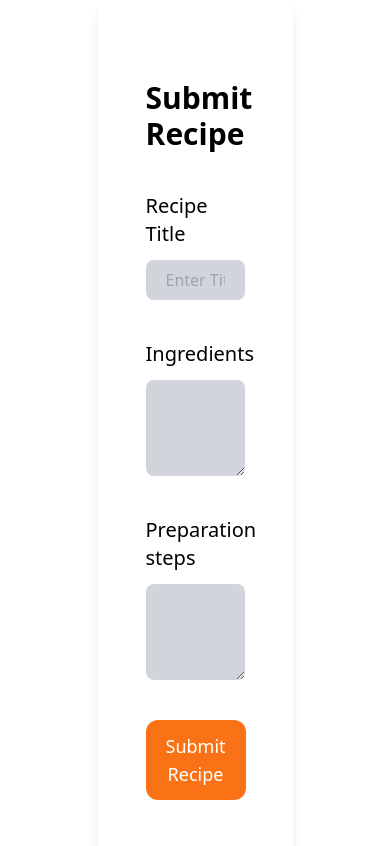
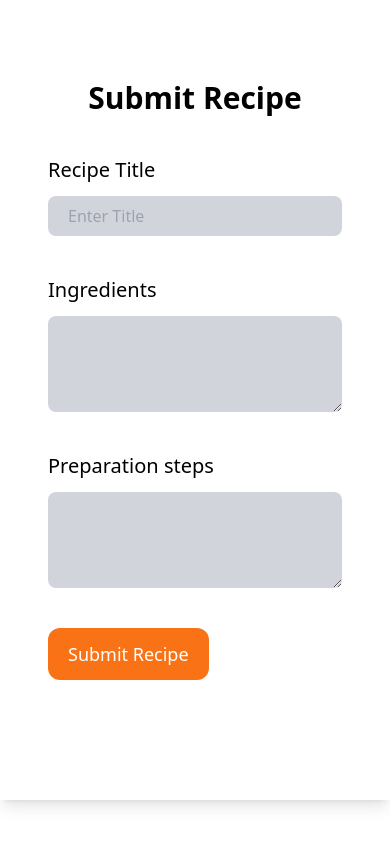
Before and after one commit to niobed96/alx-fe-reactjs, a React (Vite) app in the folder recipe-sharing-platform/: page /add-recipe in a window 390 px wide. Shown: the top 846 px of the page. Built offline with nearby package versions, Linux system fonts and the light colour scheme.

Commit message:
updating add recipe component

```diff
--- a/recipe-sharing-platform/src/components/AddRecipeForm.jsx
+++ b/recipe-sharing-platform/src/components/AddRecipeForm.jsx
@@ -8,7 +8,7 @@ function AddRecipeForm() {
   //error state
   const [error, setError] = useState({});
   //Handle form
-  const handleForm = (e) => {
+  const handleSubmit = (e) => {
     e.preventDefault();
     const newErrors = {};
     if (!title) {
@@ -46,8 +46,8 @@ function AddRecipeForm() {
   return (
     <>
       <div>
-        <div className="m-20 items-center justify-center w-1/2 m-auto">
-          <form onSubmit={handleForm} className="p-12 shadow-lg py-20">
+        <div className="m-20 items-center justify-center sm:w-1/3 md:w-1/2  m-auto">
+          <form onSubmit={handleSubmit} className="p-12 shadow-lg py-20">
             <h1 className="text-3xl text-center font-bold mb-10">
               Submit Recipe
             </h1>
```
